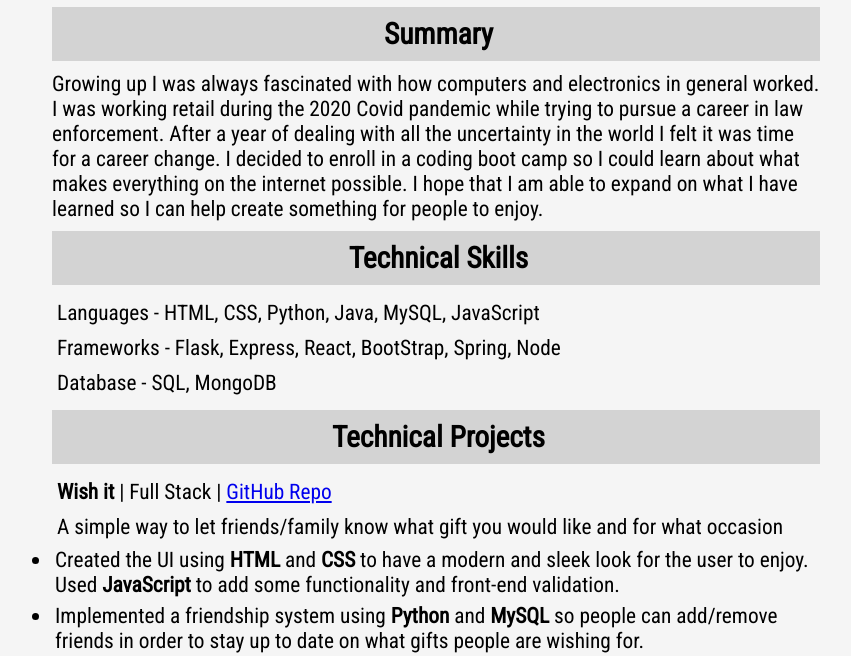
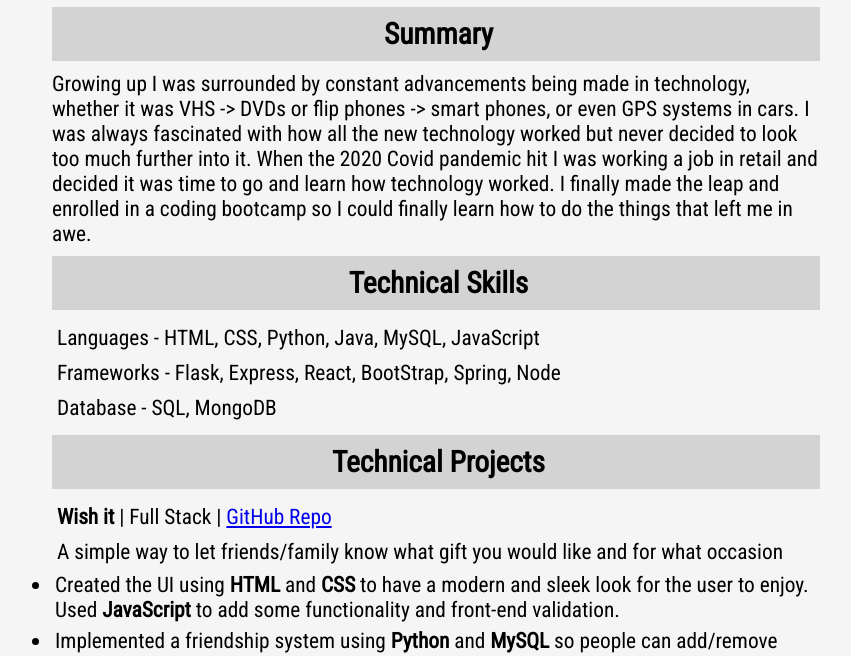
Before and after one commit to Timsheppard97/Timsheppard97.github.io, a plain HTML site: page index.html in a window 1280 px wide. Shown: the part 113-769 px from the top of the page, without its empty margins (204-1055 px from the left). Drawn offline with Linux system fonts and the light colour scheme.

Commit message:
Changed summary section

```diff
--- a/index.html
+++ b/index.html
@@ -21,7 +21,7 @@
     </div>
     <div class="divs" id="divTwo">
         <h3 class="sectionHead">Summary</h3>
-        <p>Growing up I was always fascinated with how computers and electronics in general worked. I was working retail during the 2020 Covid pandemic while trying to pursue a career in law enforcement. After a year of dealing with all the uncertainty in the world I felt it was time for a career change. I decided to enroll in a coding boot camp so I could learn about what makes everything on the internet possible. I hope that I am able to expand on what I have learned so I can help create something for people to enjoy.
+        <p>Growing up I was surrounded by constant advancements being made in technology, whether it was VHS -> DVDs or flip phones -> smart phones, or even GPS systems in cars. I was always fascinated with how all the new technology worked but never decided to look too much further into it. When the 2020 Covid pandemic hit I was working a job in retail and decided it was time to go and learn how technology worked. I finally made the leap and enrolled in a coding bootcamp so I could finally learn how to do the things that left me in awe.
         </p>
     </div>
     <div class="divs" id="divThree">
```
